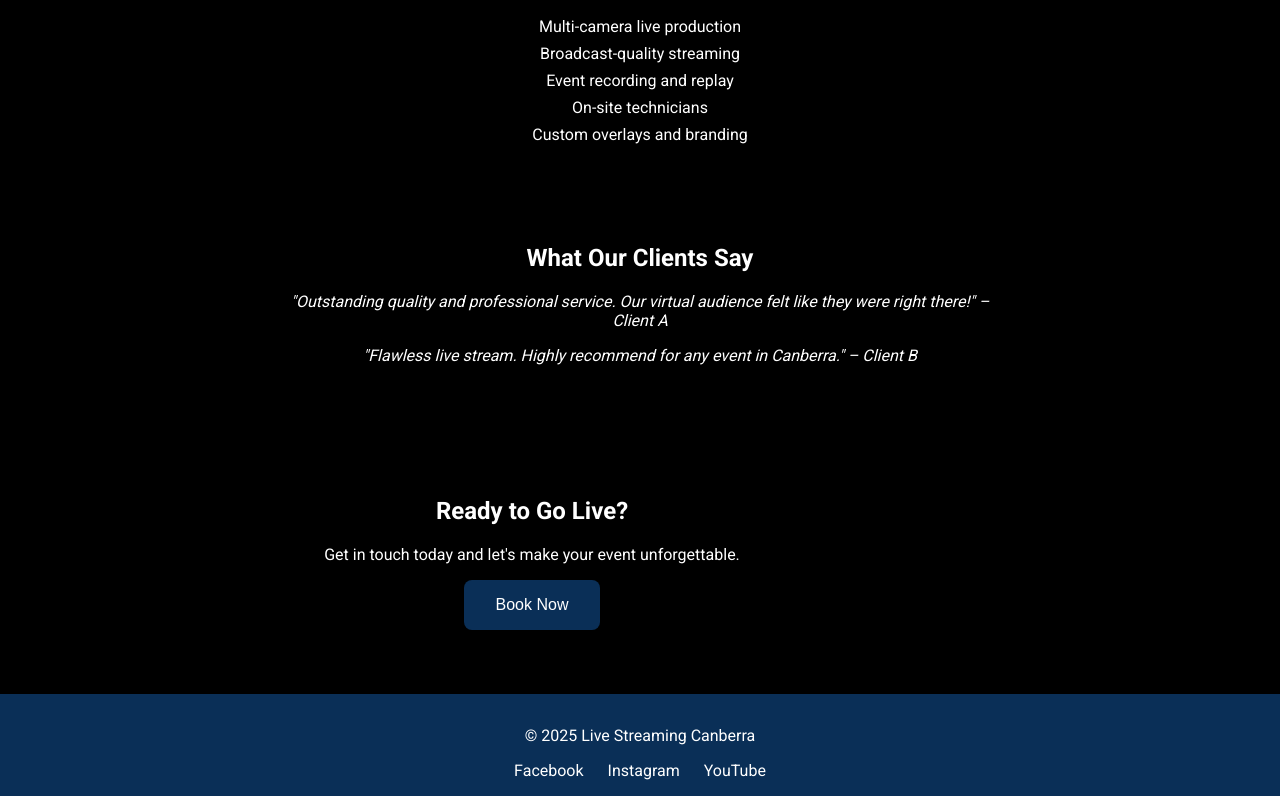
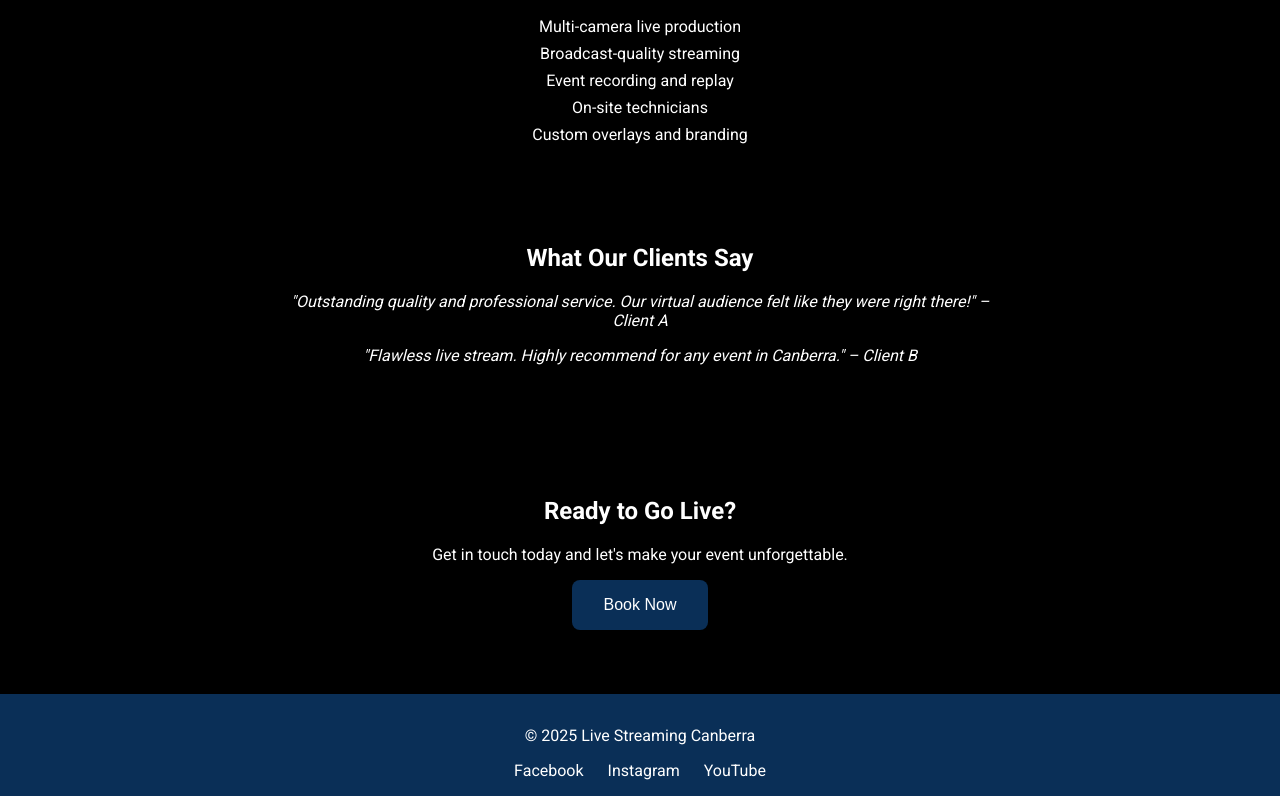
Before and after one commit to Jaynormous/live-streaming-canberra, a plain HTML site: page index.html in a window 1280 px wide. Shown: the part 718-1514 px from the top of the page. Drawn offline with Linux system fonts and the light colour scheme; no server answers.

Commit message:
Update index.html

```diff
--- a/index.html
+++ b/index.html
@@ -57,7 +57,9 @@
       text-decoration: none;
     }
     .cta {
-      margin: 2em 0;
+      margin: 2em auto;
+      text-align: center;
+      max-width: 600px;
     }
     button {
       background: #0a2f57;
@@ -136,7 +138,9 @@
   <section id="book" class="cta">
     <h2>Ready to Go Live?</h2>
     <p>Get in touch today and let's make your event unforgettable.</p>
-    <button onclick="window.location.href='https://livestreamingcanberra.setmore.com/?source=facebook&fbclid=IwY2xjawK80MhleHRuA2FlbQIxMABicmlkETFOZXg2MkhrSmdRTzBCcWlOAR5OSRTQDbwFqPRTse3OwtP93Q9pscMuyv3uIbiO2qsL9KVX-CeGCqjBTQN-yA_aem_x7Kfe43JDWUTIBD-t1l6bw'">Book Now</button>
+    <button onclick="window.location.href='https://livestreamingcanberra.setmore.com/?source=facebook&fbclid=IwY2xjawK80MhleHRuA2FlbQIxMABicmlkETFOZXg2MkhrSmdRTzBCcWlOAR5OSRTQDbwFqPRTse3OwtP93Q9pscMuyv3uIbiO2qsL9KVX-CeGCqjBTQN-yA_aem_x7Kfe43JDWUTIBD-t1l6bw'">
+      Book Now
+    </button>
   </section>
 
   <footer>
```
